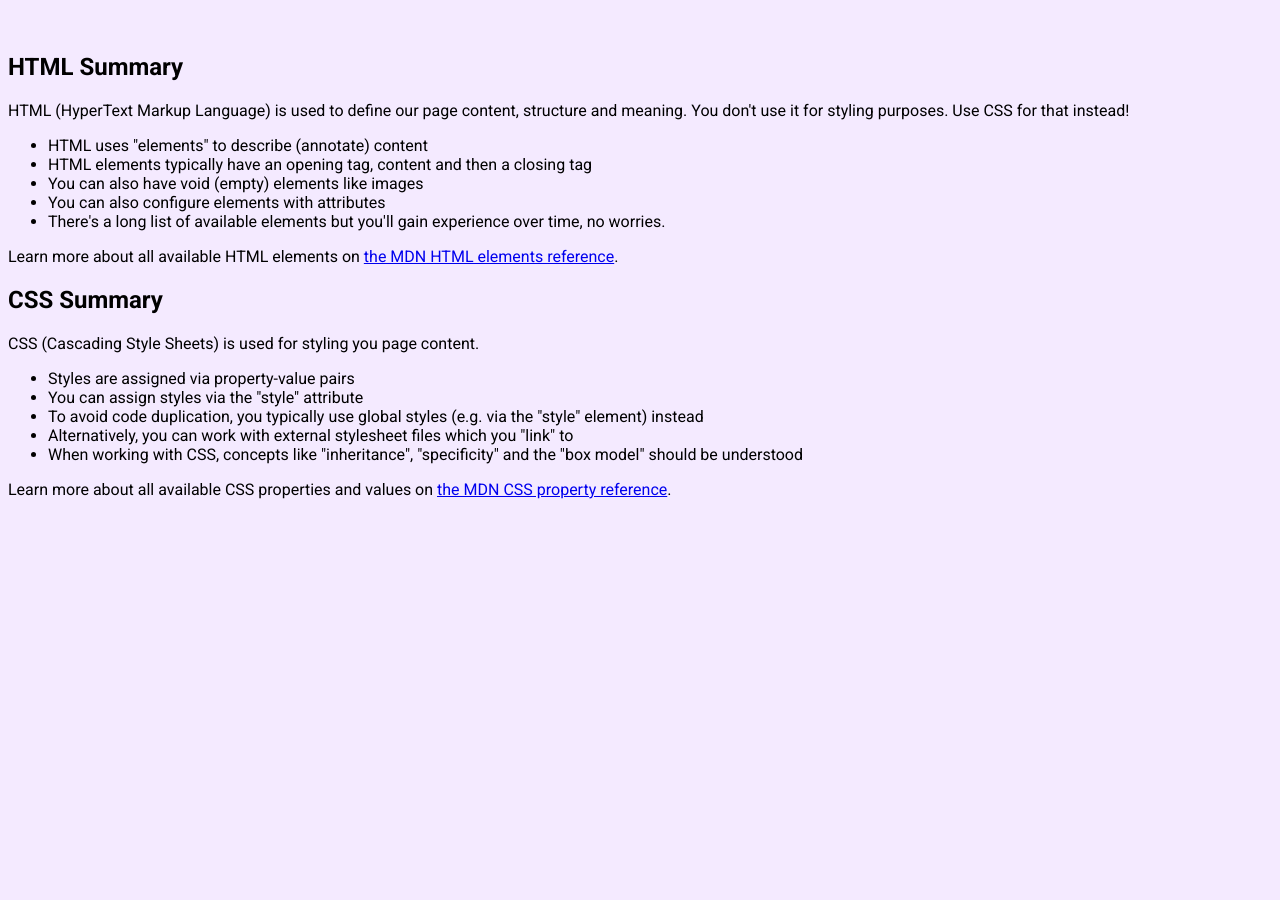
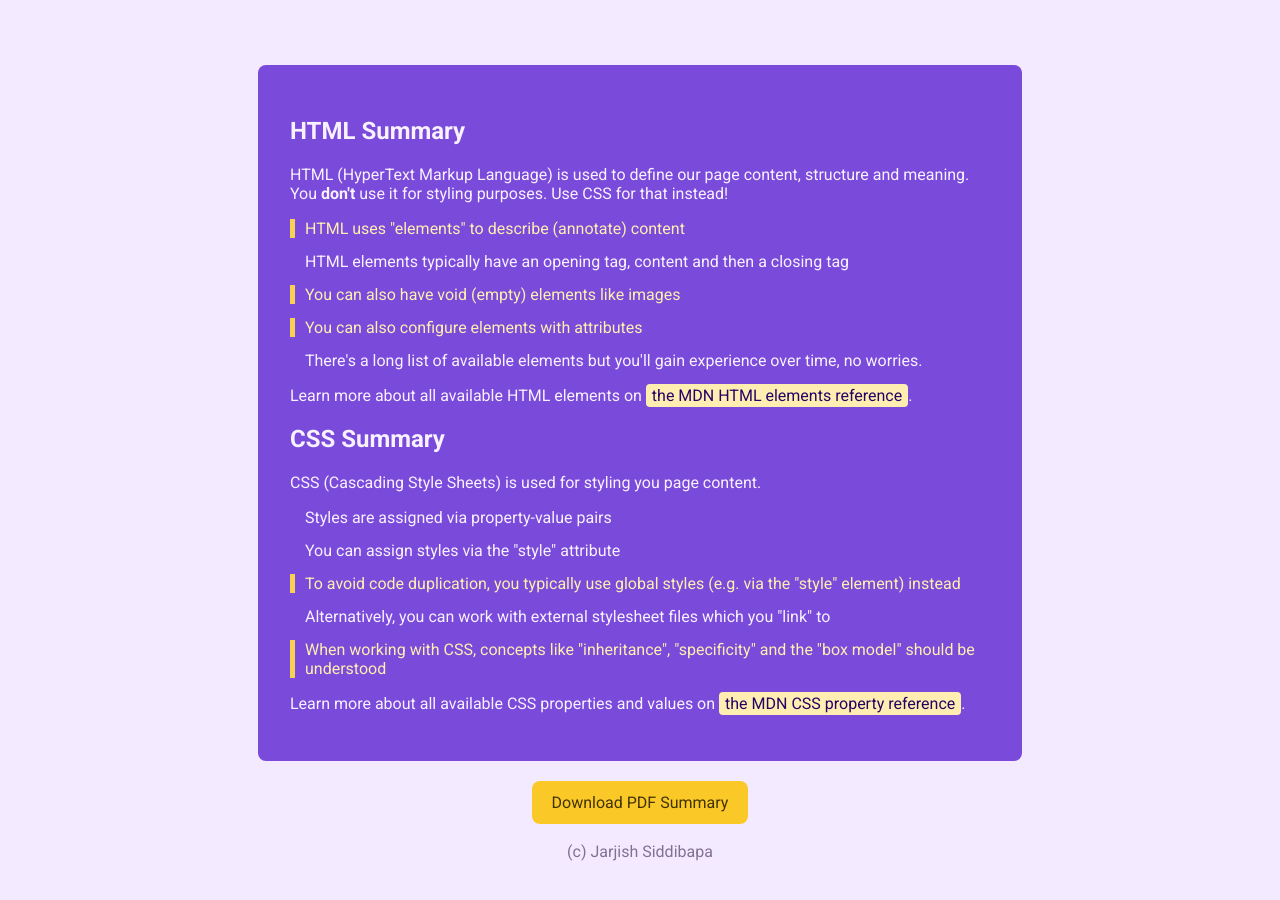
Before and after one commit to jarjishSiddibapa/day-9-challenge-follow-along, a plain HTML site: page index.html in a window 1280 px wide. Shown: the part 338-1238 px from the top of the page. Before the commit the page ends 853 px from the top, so only its background shows below. Drawn offline with Linux system fonts and the light colour scheme.

Commit message:
The website is complete now, but now I will learn about some new HTML elements that could improve the semanticity of this website even more.

```diff
--- a/index.html
+++ b/index.html
@@ -21,17 +21,23 @@
       <h2>HTML Summary</h2>
       <p>
         HTML (HyperText Markup Language) is used to define our page content,
-        structure and meaning. You don't use it for styling purposes. Use CSS
-        for that instead!
+        structure and meaning. You <span class="highlight">don't</span> use it
+        for styling purposes. Use CSS for that instead!
       </p>
       <ul>
-        <li>HTML uses "elements" to describe (annotate) content</li>
+        <li class="extra-important">
+          HTML uses "elements" to describe (annotate) content
+        </li>
         <li>
           HTML elements typically have an opening tag, content and then a
           closing tag
         </li>
-        <li>You can also have void (empty) elements like images</li>
-        <li>You can also configure elements with attributes</li>
+        <li class="extra-important">
+          You can also have void (empty) elements like images
+        </li>
+        <li class="extra-important">
+          You can also configure elements with attributes
+        </li>
         <li>
           There's a long list of available elements but you'll gain experience
           over time, no worries.
@@ -49,7 +55,7 @@
       <ul>
         <li>Styles are assigned via property-value pairs</li>
         <li>You can assign styles via the "style" attribute</li>
-        <li>
+        <li class="extra-important">
           To avoid code duplication, you typically use global styles (e.g. via
           the "style" element) instead
         </li>
@@ -57,7 +63,7 @@
           Alternatively, you can work with external stylesheet files which you
           "link" to
         </li>
-        <li>
+        <li class="extra-important">
           When working with CSS, concepts like "inheritance", "specificity" and
           the "box model" should be understood
         </li>
@@ -69,6 +75,11 @@
         >.
       </p>
     </main>
-    <footer></footer>
+    <footer>
+      <a href="html-css-basics-summary.pdf" target="_blank"
+        >Download PDF Summary</a
+      >
+      <p>(c) Jarjish Siddibapa</p>
+    </footer>
   </body>
 </html>
--- a/styles.css
+++ b/styles.css
@@ -16,3 +16,68 @@ header {
 header img {
   width: 300px;
 }
+
+main {
+  background-color: rgb(122, 74, 218);
+  padding: 32px;
+  margin: 32px auto;
+  width: 700px;
+  border-radius: 8px;
+  color: rgb(248, 241, 255);
+}
+
+ul {
+  margin: 0;
+  padding: 0;
+  list-style: none;
+}
+
+li {
+  margin: 14px 0;
+  padding-left: 10px;
+  border-left: 5px solid transparent;
+}
+
+a {
+  text-decoration: none;
+  color: rgb(36, 3, 102);
+  background-color: rgb(255, 237, 177);
+  padding: 2px 6px;
+  border-radius: 4px;
+}
+
+a:hover,
+a:active {
+  background-color: rgb(250, 201, 39);
+}
+
+footer {
+  text-align: center;
+  margin-bottom: 100px;
+}
+
+footer p {
+  color: rgb(131, 113, 149);
+  margin-top: 30px;
+}
+
+footer a {
+  padding: 12px 20px;
+  border-radius: 8px;
+  background-color: rgb(250, 201, 39);
+  color: rgb(66, 51, 4);
+}
+
+footer a:hover,
+footer a:active {
+  background-color: rgb(255, 186, 58);
+}
+
+.extra-important {
+  color: rgb(255, 237, 177);
+  border-color: rgb(247, 209, 85);
+}
+
+.highlight {
+  font-weight: bold;
+}
```
